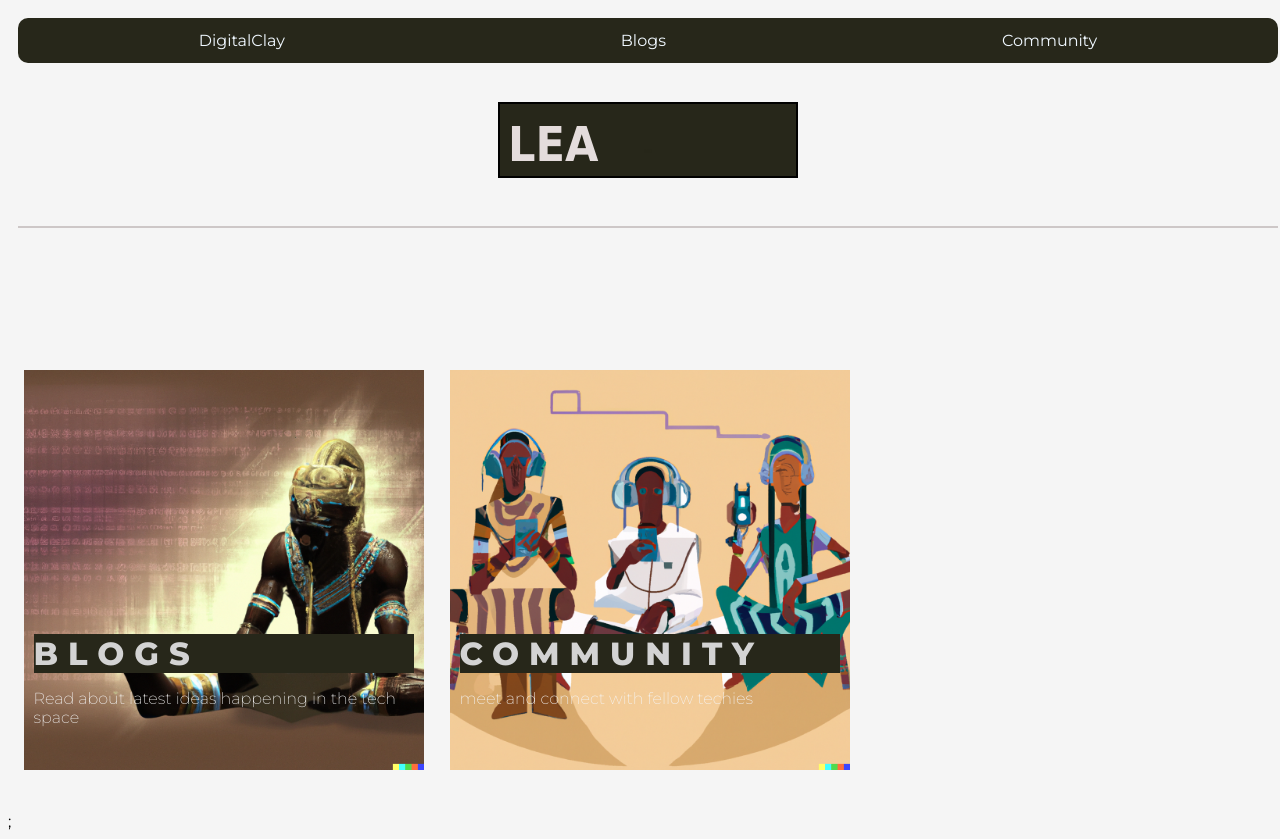
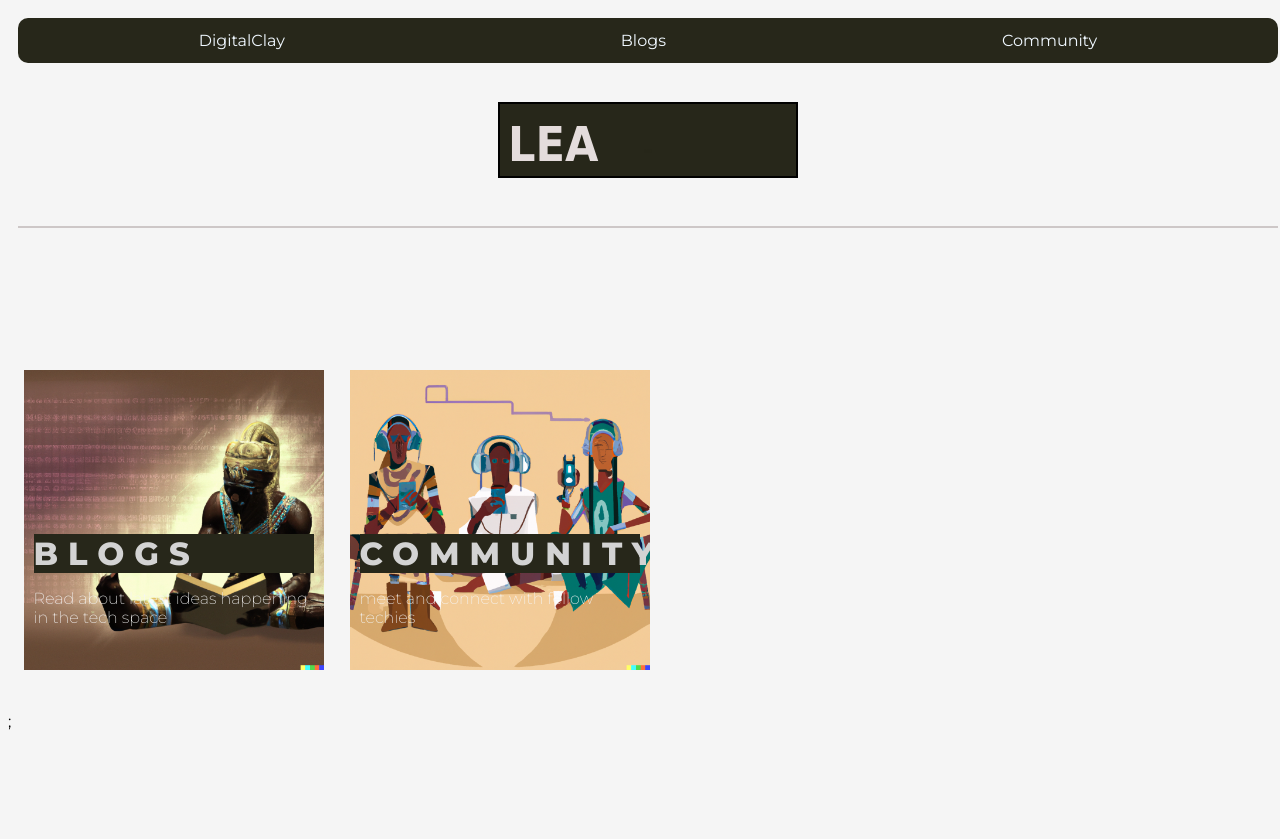
Before and after one commit to Eberechi-uche/digitalClay, a Next.js app: page / in a window 1280 px wide. After the commit the page ends 800 px from the top, so only its background shows below. Built offline with nearby package versions, Linux system fonts and the light colour scheme.

Commit message:
adjust layout to align

```diff
--- a/component/layout.module.css
+++ b/component/layout.module.css
@@ -36,8 +36,8 @@
 }
 .cardNav {
   overflow: hidden;
-  width: 400px;
-  height: 400px;
+  width: 300px;
+  height: 300px;
   margin: 10px;
 }
 .BgImage {
```
